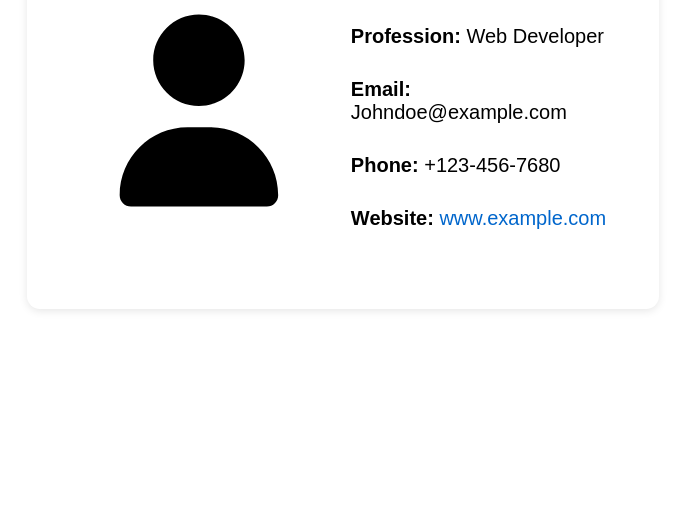
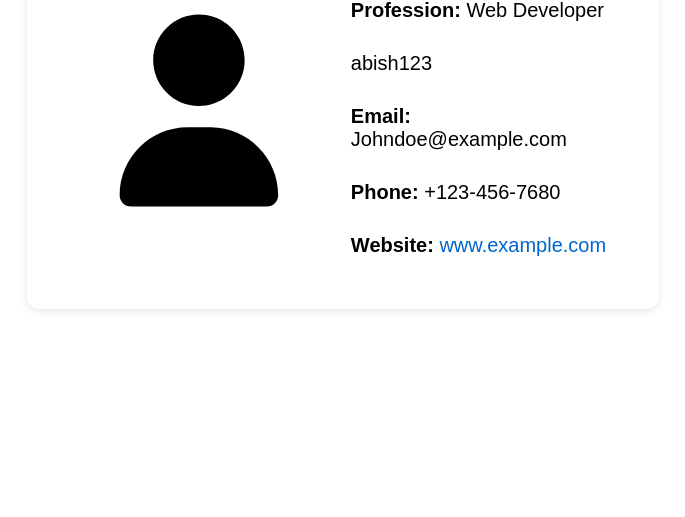
Before and after one commit to abish7811/JAS-DigiCraftTek-Tasks, a plain HTML site: page visiting card/visiting card.html in a window 1280 px wide. Shown: the part 299-816 px from the top of the page, without its empty margins (297-982 px from the left). Drawn offline with Linux system fonts and the light colour scheme.

Commit message:
29 line change

```diff
--- a/visiting card/visiting card.html
+++ b/visiting card/visiting card.html
@@ -26,6 +26,7 @@
         <div class="info">
             <h2>John Doe</h2>
             <p><strong>Profession:</strong> Web Developer</p>
+            <p>abish123</p>
             <p><strong>Email:</strong> Johndoe@example.com</p>
             <p><strong>Phone:</strong> +123-456-7680</p>
             <p><strong>Website:</strong> <a href="http://www.example.com" target="_blank">www.example.com</a></p>
```
